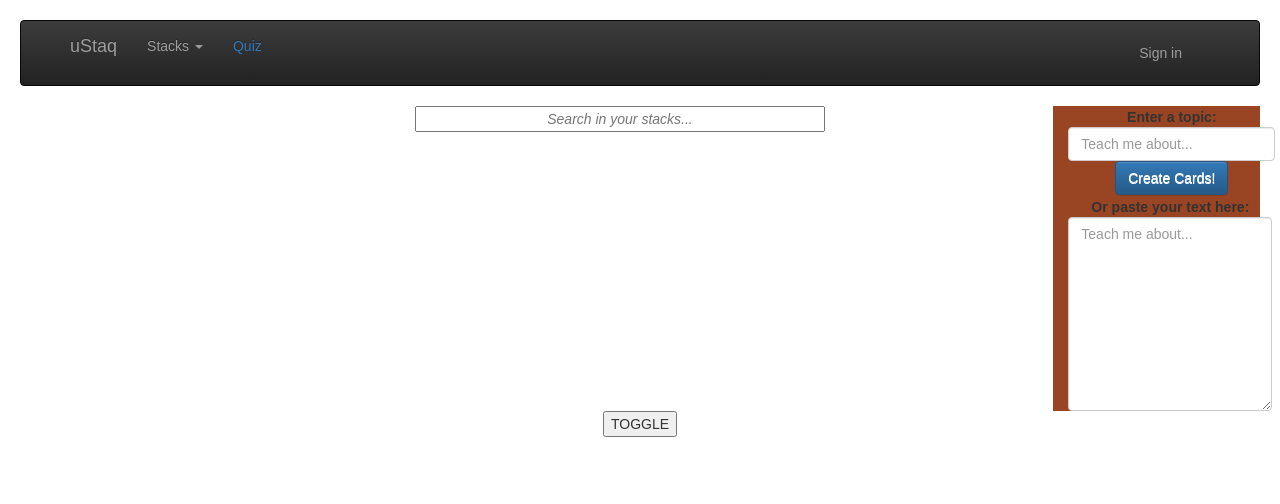
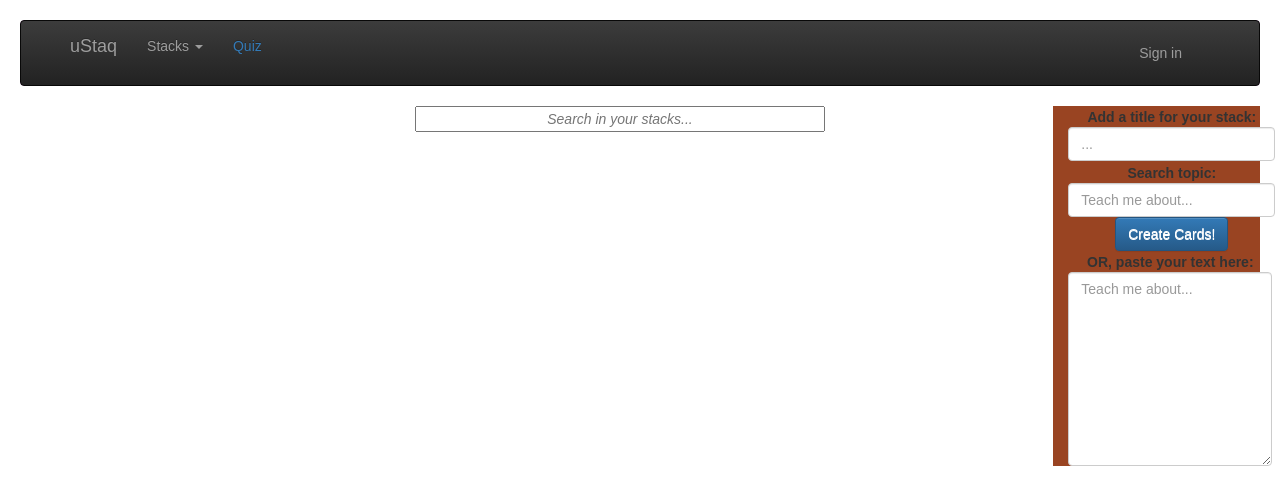
Before and after one commit to quhairfoir/uStaq-client, a React (Create React App) app: page /stacks in a window 1280 px wide. Shown: the top 504 px of the page. Built offline with nearby package versions, Linux system fonts and the light colour scheme; a web font is replaced by a local one.

Commit message:
edit styled minorly, added saveEdit (not functional)

```diff
--- a/src/components/App.jsx
+++ b/src/components/App.jsx
@@ -56,7 +56,11 @@ class App extends Component {
 
   handleSubmitStack (proto) {
     if (proto.query === null && proto.text === null) {
-      throw "ERROR -- cannot send empty request to server"
+     return alert("ERROR - cannot send empty request")
+    } else if (proto.title === null) {
+      return alert("ERROR - stack must have a title")
+    } else if (proto.query && proto.text) {
+      return alert("ERROR - cannot submit both query and text")
     }
     let protoStack = {
       userId: this.state.userObj.id,
--- a/src/components/Create.jsx
+++ b/src/components/Create.jsx
@@ -19,6 +19,7 @@ class Create extends Component {
 
   makeProtoStack (e) {
     let protoStack = {
+      title: e.target.elements.title.value ? e.target.elements.title.value : null,
       query: e.target.elements.wikiQuery.value ? e.target.elements.wikiQuery.value : null,
       text: e.target.elements.textBox.value ? e.target.elements.textBox.value : null,
       type: e.target.elements.wikiQuery.value ? 'wiki' : e.target.elements.textBox.value ? 'text' : null
@@ -38,7 +39,12 @@ class Create extends Component {
       <div>
         <Form inline onSubmit={this.onSubmit}>
           <FormGroup controlId="formInlineUrl">
-            <ControlLabel>Enter a topic:</ControlLabel>{" "}
+            <ControlLabel>Add a title for your stack:</ControlLabel>{" "}
+              <FormControl
+                name="title"
+                placeholder="..."
+              />{" "}
+            <ControlLabel>Search topic:</ControlLabel>{" "}
             <FormControl
               name="wikiQuery"
               placeholder="Teach me about..."
@@ -49,7 +55,7 @@ class Create extends Component {
           </FormGroup>
           <br />
           <FormGroup controlId="formControlsTextarea">
-            <ControlLabel>Or paste your text here:</ControlLabel>
+            <ControlLabel>OR, paste your text here:</ControlLabel>
             <br />
             <FormControl
               componentClass="textarea"
--- a/src/components/Edit.jsx
+++ b/src/components/Edit.jsx
@@ -1,6 +1,6 @@
 import React from "react";
 import CardModal from "./CardModal";
-import { Grid, Row, PageHeader, ListGroup, ListGroupItem } from 'react-bootstrap'
+import { Grid, Row, PageHeader, ListGroup, ListGroupItem, Button } from 'react-bootstrap'
 import '../styles/Edit.css'
 import axios from 'axios'
 
@@ -10,6 +10,7 @@ class Edit extends React.Component {
     this.state = {
       showCards: false,
       sentences: null,
+      title: null,
       currentSentence: 0,
       indicesToHide: []
     };
@@ -25,9 +26,17 @@ class Edit extends React.Component {
     .then(stack => {
       console.log(stack)
       let sentences = stack.data[0].sentences
-      this.setState({ sentences })
+      let title = stack.data[0].title
+      for (let sentence of sentences) {
+        sentence.selectedToken = sentence.chefsRecommendation;
+      }
+      this.setState({ sentences }, () => {
+        this.determineIndicesToHide(this.state.sentences[this.state.currentSentence].selectedToken)
+      })
+      this.setState({ title })
     })
     .catch(error => alert(error))
+
   }
 
   incrementCurrentSentence() {
@@ -74,43 +83,41 @@ class Edit extends React.Component {
     return result;
   }
 
-  // TODO####
-  handleReceiveStack = (sentences) => {
-    for (let sentence of sentences) {
-      sentence.selectedToken = sentence.chefsRecommendation;
-    }
-    this.setState({ sentences }, () => {
-      this.determineIndicesToHide(this.state.sentences[this.state.currentSentence].selectedToken)
-    })
+  handleCardClick = (index) => {
+    console.log(index)
+    this.setState({ showCards: true })
   }
 
   handleWordClick = index => {
     this.state.sentences[this.state.currentSentence].selectedToken = index;
   };
 
+  handleSave = () => {
+    this.props.handleSaveEdit(this.props.stackId)
+  }
+
   makeCardList() {
-    console.log("this.state.sentences", this.state.sentences)
     return this.state.sentences.map(sentence => (
-      <ListGroupItem>{sentence.text.content}</ListGroupItem>
+      <ListGroupItem onClick={this.handleCardClick}>{sentence.text.content}</ListGroupItem>
     ))
   }
 
   render() {
     let cardList = this.state.sentences === null ? <ListGroupItem>NOPE</ListGroupItem> : this.makeCardList()
-
-    console.log(cardList)
-
     return(
       <Grid>
         <Row>
           <PageHeader id="smallerHeader">
-            <small>Cards:</small>
+            <small>{this.state.title}</small>
           </PageHeader>
         </Row>
         <Row>
           <ListGroup>
             {cardList}
           </ListGroup>
+        </Row>
+        <Row>
+          <Button onClick={this.handleSave}>Save</Button>
         </Row>
       </Grid>
     )
--- a/src/components/ViewOrCreateStacks.jsx
+++ b/src/components/ViewOrCreateStacks.jsx
@@ -13,6 +13,12 @@ class ViewOrCreateStacks extends Component {
     }
   }
 
+  // TODO - deal w/actual save...
+  handleSaveEdit = (stackId) => {
+    console.log(stackId)
+    this.togglePageMode(null)
+  }
+
   togglePageMode = (stackId) => {
     let edit = this.state.edit ? false : true
     this.setState({ edit })
@@ -21,15 +27,15 @@ class ViewOrCreateStacks extends Component {
 
   renderPage() {
     if (this.state.edit) {
-     return  <Edit stackId={this.state.stackId} />
+     return  <Edit stackId={this.state.stackId} handleSaveEdit={this.handleSaveEdit} />
     }
     else {
       return (<div className="row">
         <div className="col-sm-10">
-          <Stacks stacks={this.props.stacks} toggleEdit={this.togglePageMode}/>
+          <Stacks stacks={this.props.stacks} toggleEdit={this.togglePageMode} />
         </div>
         <div className="col-sm-2" style={{background: '#942'}}>
-          <Create handleSubmitStack={this.props.handleSubmitStack} />
+          <Create handleSubmitStack={this.props.handleSubmitStack} toggleEdit={this.togglePageMode} />
         </div>
       </div>)
     }
@@ -42,7 +48,6 @@ class ViewOrCreateStacks extends Component {
     return(
     <div className="container" style={{width: '100%'}}>
       {editORstacks}
-      <button onClick={this.togglePageMode}>TOGGLE</button>
     </div>
   // <span>
   //   <div style={{width:'50%'}}>
--- a/src/styles/Edit.css
+++ b/src/styles/Edit.css
@@ -0,0 +1,8 @@
+.list-group {
+  height: 500px;
+  overflow: scroll;
+}
+
+.list-group li:hover {
+  color: #337ab7;
+}
```
